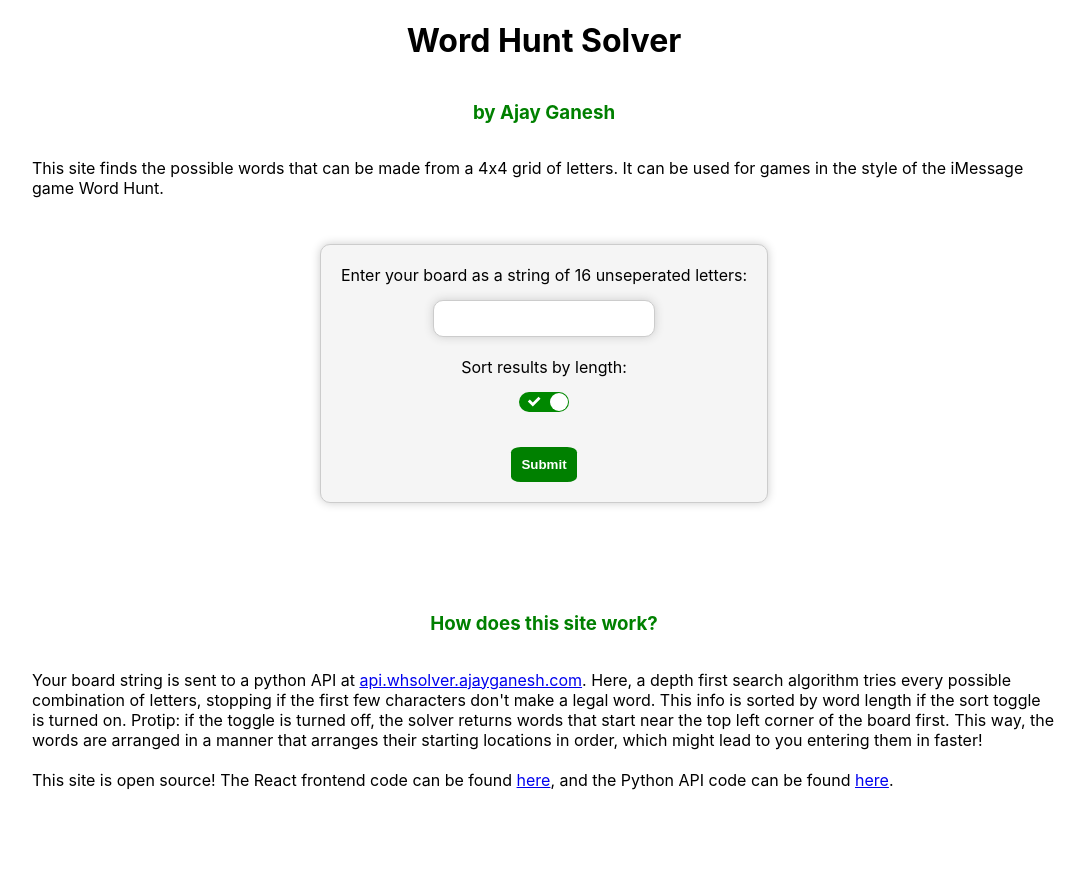
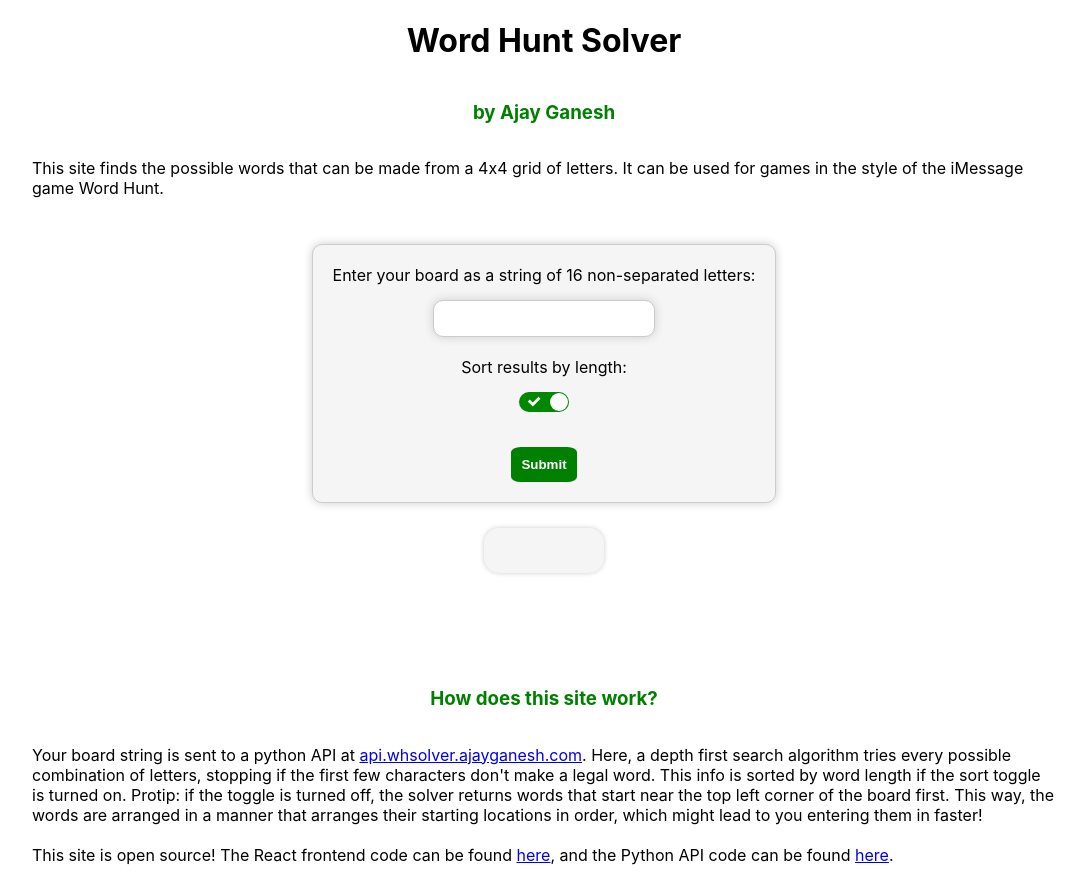
Before and after one commit to AjayGanesh02/WHSolverApp, a React (Create React App) app: page / in a window 1280 px wide. Shown: the whole page, without its empty margins (96-1181 px from the left). Before the commit the page ends 806 px from the top, so only its background shows below. Built offline with nearby package versions, Linux system fonts and the light colour scheme.

Commit message:
started board code

```diff
--- a/src/App.js
+++ b/src/App.js
@@ -1,5 +1,6 @@
 import { useState } from 'react';
 import Results from './components/results/results';
+import Board from './components/board/board';
 import Switch from "react-switch";
 import ClipLoader from "react-spinners/ClipLoader";
 import './app.scss';
@@ -35,7 +36,7 @@ function App() {
     //get results from API and assign
     const response = await fetch(`${APIURL}${input}` + (checked ? '&sort=true' : '&sort=false'));
     const jsonresponse = await response.json();
-    if (jsonresponse.data[0] == "Invalid board string") {
+    if (jsonresponse.data[0] === "Invalid board string") {
       setError(true);
       setLoading(false);
       setSubmitted(false);
@@ -66,7 +67,7 @@ function App() {
         <div className='form'>
           <form onSubmit={handleSubmit}>
             <label>
-              Enter your board as a string of 16 unseperated letters:<br />
+              Enter your board as a string of 16 non-separated letters:<br />
               <input className='text' type="text" value={input} onChange={handleInput} />
             </label>
             <br />
@@ -80,6 +81,8 @@ function App() {
             </label>
           </form>
         </div>
+
+        <Board input={input} editable={false}/>
 
         <div className='results'>
           {error ? <div className='error'><p>Invalid Board submitted. Please try again.</p></div>: <></>}
--- a/src/components/board/board.js
+++ b/src/components/board/board.js
@@ -1,8 +1,23 @@
 import React from 'react'
+import './board.scss'
 
-export default function Board({ input }) {
+export default function Board({ input, editable }) {
   return (
     <div className="board">
+
+      {editable ?
+        <div></div>
+        :
+        <>
+          {input ? <h3>Entered Board:</h3>:<></>}
+          <div className='squares'>
+            {input.split("").map((letter, index) => (
+              <div className='square' key={index} >{letter}</div>
+            ))}
+          </div>
+        </>
+
+      }
     </div>
   )
 }
--- /dev/null
+++ b/src/components/board/board.scss
@@ -0,0 +1,34 @@
+.board {
+    display: flex;
+    flex-direction: column;
+    align-items: center;
+    justify-content: center;
+    border-radius: 15px;
+    box-shadow: 0 0 5px 0 rgba(0, 0, 0, 0.2);
+    margin: 15px;
+    background-color: #f5f5f5;
+
+    .squares {
+        display: grid;
+        grid-template-columns: repeat(4, 1fr);
+        grid-auto-rows: 1fr;
+        grid-column-gap: 30px;
+        grid-row-gap: 30px;
+        padding: 15px;
+        margin-bottom: 15px;
+
+        .square {
+            display: flex;
+            align-items: center;
+            justify-content: center;
+            border-radius: 10px;
+            border: 1px solid #ccc;
+            box-shadow: 0 0 5px 0 rgba(0, 0, 0, 0.2);
+            background-color: #fff;
+            width: 100px;
+            height: 100px;
+
+        }
+
+    }
+}
```
